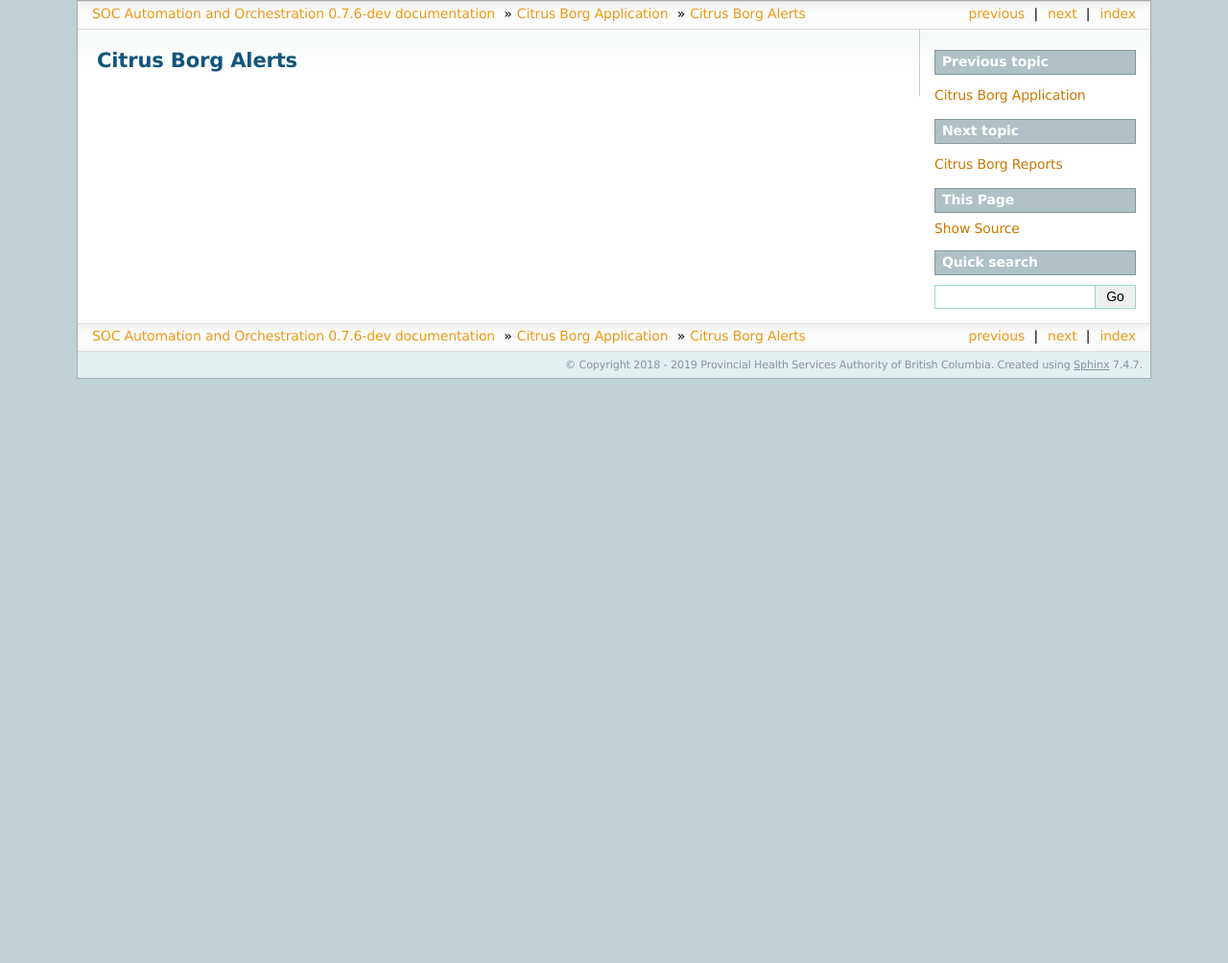
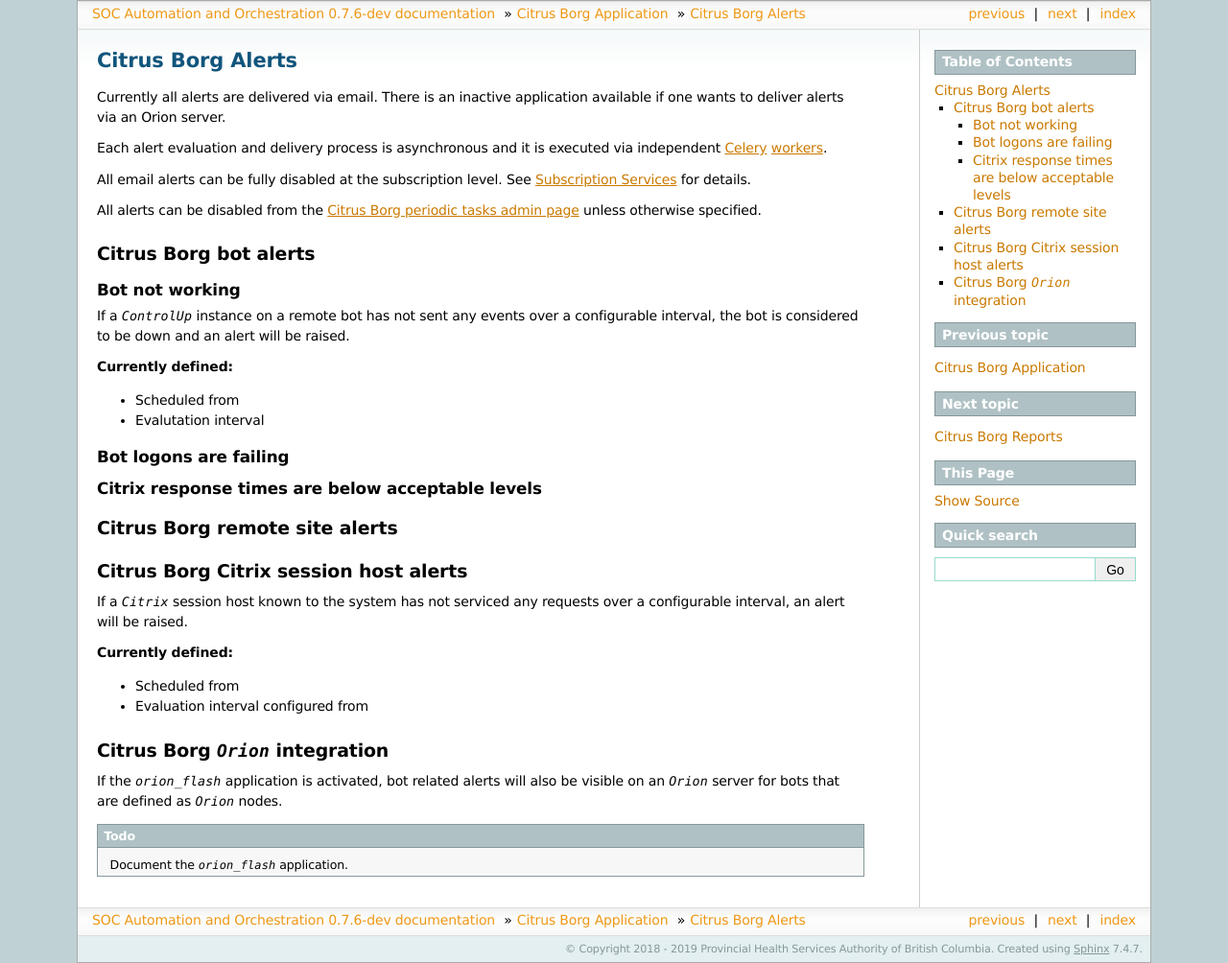
Before and after one commit to PHSAServiceOperationsCenter/PHSA-SOC, a Sphinx documentation site: the page built from docs/source/citrus_borg/alerts.rst, in a window 1280 px wide. Shown: the whole page at 96% size. Built offline with Sphinx 7.4.7, drawn with Linux system fonts in a browser that asks for light colours; before the commit the page ends 900 px from its top, so only the background shows below that.

Commit message:
start docs for citrus borg alerts

```diff
--- a/docs/source/citrus_borg/alerts.rst
+++ b/docs/source/citrus_borg/alerts.rst
@@ -1,2 +1,63 @@
 Citrus Borg Alerts
 ==================
+
+Currently all alerts are delivered via email. There is an inactive application
+available if one wants to deliver alerts via an Orion server.
+
+Each alert evaluation and delivery process is asynchronous and it is executed
+via independent `Celery <https://docs.celeryproject.org/en/latest/index.html>`_
+`workers <https://docs.celeryproject.org/en/latest/userguide/workers.html>`_.
+
+All email alerts can be fully disabled at the subscription level.
+See :ref:`Subscription Services` for details.
+
+All alerts can be disabled from the `Citrus Borg periodic tasks admin page
+<../../../admin/django_celery_beat/periodictask>`_ unless otherwise specified.
+
+Citrus Borg bot alerts
+----------------------
+
+Bot not working
+^^^^^^^^^^^^^^^
+
+If a `ControlUp` instance on a remote bot has not sent any events over a
+configurable interval, the bot is considered to be down and an alert will be
+raised.
+
+**Currently defined:**
+
+* Scheduled from
+
+* Evalutation interval
+
+Bot logons are failing
+^^^^^^^^^^^^^^^^^^^^^^
+
+Citrix response times are below acceptable levels
+^^^^^^^^^^^^^^^^^^^^^^^^^^^^^^^^^^^^^^^^^^^^^^^^^
+
+Citrus Borg remote site alerts
+------------------------------
+
+Citrus Borg Citrix session host alerts
+--------------------------------------
+
+If a `Citrix` session host known to the system has not serviced any requests
+over a configurable interval, an alert will be raised.
+
+**Currently defined:**
+
+* Scheduled from
+
+* Evaluation interval configured from
+
+Citrus Borg `Orion` integration
+-------------------------------
+
+If the `orion_flash` application is
+activated, bot related alerts will also be visible on an `Orion` server for bots
+that are defined as `Orion` nodes.
+
+.. todo::
+
+    Document the `orion_flash` application.
```
